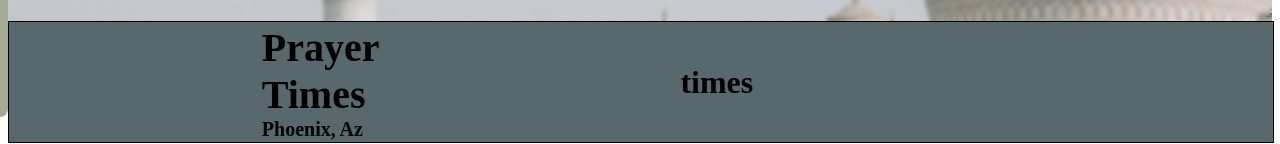
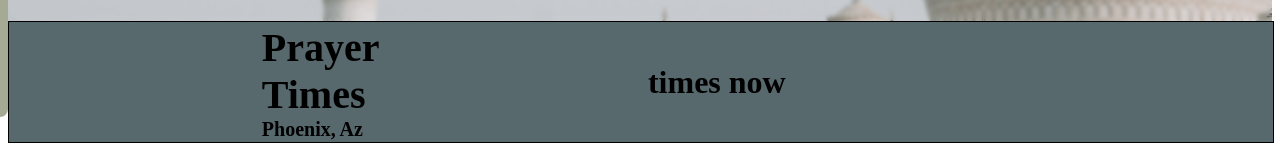
Before and after one commit to yacqu/mcmfigma, a React (Create React App) app: page /about in a window 1280 px wide. Shown: the part 687-831 px from the top of the page. Built offline with nearby package versions, Linux system fonts and the light colour scheme; no server answers.

Commit message:
card colors

```diff
--- a/src/components/prayertimes/PrayerBanner.jsx
+++ b/src/components/prayertimes/PrayerBanner.jsx
@@ -34,7 +34,7 @@ function PrayerBanner() {
                 </div>
 
                 <div className='prayer-banner-right-container'>
-                    <h1>times</h1>
+                    <h1>times now</h1>
                 </div>
             </div>
         </div>
```
